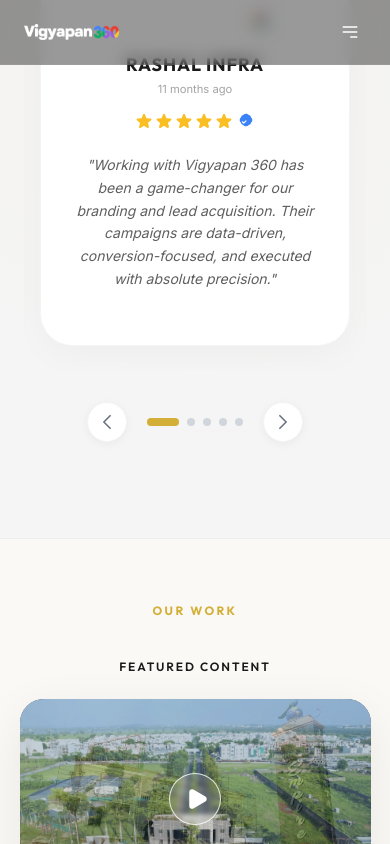
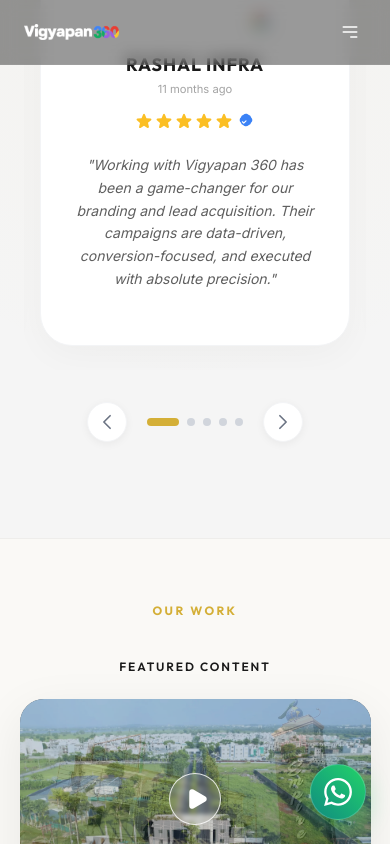
Before and after one commit to DEEP90-Z/vigyapanv2, a React (Vite) app: page / in a window 390 px wide. Both pictures are taken after a click on the button 107 px from the left and 5722 px from the top of the page. Shown: the part 5300-6144 px from the top of the page. Built offline with nearby package versions, Linux system fonts and the light colour scheme; a web font is replaced by a local one.

Commit message:
feat: add floating WhatsApp button and adjust hero heading line wrapping

```diff
--- a/src/App.jsx
+++ b/src/App.jsx
@@ -2,6 +2,7 @@
 import Navbar from './components/Navbar';
 import Hero from './sections/Hero';
 import LazySection from './components/LazySection';
+import WhatsAppButton from './components/WhatsAppButton';
 
 // Implement React.lazy to enable JS code-splitting and drastically reduce initial bundle size
 const CreativeSolutions = React.lazy(() => import('./sections/CreativeSolutions'));
@@ -73,6 +74,8 @@
             <Footer />
           </Suspense>
         </LazySection>
+
+        <WhatsAppButton />
       </main>
     </ReactLenis>
   );
--- /dev/null
+++ b/src/components/WhatsAppButton.jsx
@@ -0,0 +1,56 @@
+import React, { useState } from 'react';
+import { motion, AnimatePresence } from 'framer-motion';
+
+const WhatsAppButton = () => {
+  const [isHovered, setIsHovered] = useState(false);
+  const phoneNumber = '918114172501';
+  const message = encodeURIComponent("Hello Vigyapan! I'd like to inquire about your services.");
+  const whatsappUrl = `https://wa.me/${phoneNumber}?text=${message}`;
+
+  return (
+    <div className="fixed bottom-6 right-6 z-50 flex items-center">
+      <AnimatePresence>
+        {isHovered && (
+          <motion.div
+            initial={{ opacity: 0, x: 10, scale: 0.95 }}
+            animate={{ opacity: 1, x: 0, scale: 1 }}
+            exit={{ opacity: 0, x: 10, scale: 0.95 }}
+            transition={{ duration: 0.2 }}
+            className="mr-3 hidden sm:flex items-center rounded-full bg-luxury-black/90 border border-luxury-gold/30 px-4 py-2 text-xs font-semibold tracking-wide text-white shadow-xl backdrop-blur-md"
+          >
+            <span className="relative flex h-2 w-2 mr-2">
+              <span className="animate-ping absolute inline-flex h-full w-full rounded-full bg-[#25D366] opacity-75"></span>
+              <span className="relative inline-flex rounded-full h-2 w-2 bg-[#25D366]"></span>
+            </span>
+            Chat on WhatsApp
+          </motion.div>
+        )}
+      </AnimatePresence>
+
+      <motion.a
+        href={whatsappUrl}
+        target="_blank"
+        rel="noopener noreferrer"
+        aria-label="Contact us on WhatsApp"
+        onMouseEnter={() => setIsHovered(true)}
+        onMouseLeave={() => setIsHovered(false)}
+        whileHover={{ scale: 1.08 }}
+        whileTap={{ scale: 0.95 }}
+        className="relative group flex items-center justify-center w-14 h-14 rounded-full bg-gradient-to-tr from-[#128C7E] to-[#25D366] text-white shadow-[0_8px_25px_rgba(37,211,102,0.4)] transition-all duration-300 hover:shadow-[0_12px_30px_rgba(37,211,102,0.6)] border border-white/20"
+      >
+        {/* Pulse effect ring */}
+        <span className="absolute inset-0 rounded-full bg-[#25D366] opacity-30 animate-ping pointer-events-none group-hover:opacity-0 transition-opacity duration-300" />
+
+        {/* WhatsApp Icon */}
+        <svg
+          className="w-7 h-7 fill-current z-10 transition-transform duration-300 group-hover:scale-110"
+          viewBox="0 0 24 24"
+        >
+          <path d="M.057 24l1.687-6.163c-1.041-1.804-1.588-3.849-1.587-5.946.003-6.556 5.338-11.891 11.893-11.891 3.181.001 6.167 1.24 8.413 3.488 2.245 2.248 3.481 5.236 3.48 8.414-.003 6.557-5.338 11.892-11.893 11.892-1.99-.001-3.951-.5-5.688-1.448l-6.305 1.654zm6.597-3.807c1.676.995 3.276 1.591 5.392 1.592 5.448 0 9.886-4.434 9.889-9.885.002-5.462-4.415-9.89-9.881-9.892-5.452 0-9.887 4.434-9.889 9.884-.001 2.225.651 3.891 1.746 5.634l-.999 3.648 3.742-.981zm11.387-5.464c-.074-.124-.272-.198-.57-.347-.297-.149-1.758-.868-2.031-.967-.272-.099-.47-.149-.669.149-.198.297-.768.967-.941 1.165-.173.198-.347.223-.644.074-.297-.149-1.255-.462-2.39-1.475-.883-.788-1.48-1.761-1.653-2.059-.173-.297-.018-.458.13-.606.134-.133.297-.347.446-.521.151-.172.2-.296.3-.495.099-.198.05-.372-.025-.521-.075-.148-.669-1.611-.916-2.206-.242-.579-.487-.501-.669-.51l-.57-.01c-.198 0-.52.074-.792.372s-1.04 1.016-1.04 2.479 1.065 2.876 1.213 3.074c.149.198 2.095 3.2 5.076 4.487.709.306 1.263.489 1.694.626.712.226 1.36.194 1.872.118.571-.085 1.758-.719 2.006-1.413.248-.695.248-1.29.173-1.414z" />
+        </svg>
+      </motion.a>
+    </div>
+  );
+};
+
+export default WhatsAppButton;
--- a/src/sections/Hero.jsx
+++ b/src/sections/Hero.jsx
@@ -76,13 +76,13 @@
             style={{ willChange: "transform, opacity" }}
             className="flex flex-col gap-0 w-full items-end"
           >
-            <span className="text-[26px] xs:text-[28px] sm:text-[40px] lg:text-[52px] font-extrabold leading-[1.1] text-white">
+            <span className="text-[18px] xs:text-[22px] sm:text-[32px] md:text-[40px] lg:text-[52px] font-extrabold leading-[1.1] text-white whitespace-nowrap">
               Most projects are launched,
             </span>
-            <span className="text-[22px] xs:text-[24px] sm:text-[34px] lg:text-[45px] font-semibold leading-[1.1]" style={{ color: 'rgba(255, 255, 255, 0.82)' }}>
+            <span className="text-[16px] xs:text-[19px] sm:text-[28px] md:text-[34px] lg:text-[45px] font-semibold leading-[1.1] whitespace-nowrap" style={{ color: 'rgba(255, 255, 255, 0.82)' }}>
               few are remembered,
             </span>
-            <span className="text-[19px] xs:text-[21px] sm:text-[28px] lg:text-[35px] text-luxury-gold italic font-serif font-light drop-shadow-[0_3px_10px_rgba(212,175,55,0.15)] leading-[1.1] mt-[10px] sm:mt-[14px]">
+            <span className="text-[14px] xs:text-[17px] sm:text-[24px] md:text-[28px] lg:text-[35px] text-luxury-gold italic font-serif font-light drop-shadow-[0_3px_10px_rgba(212,175,55,0.15)] leading-[1.1] mt-[8px] sm:mt-[14px] whitespace-nowrap">
               but legends are designed.
             </span>
           </motion.h1>
```
